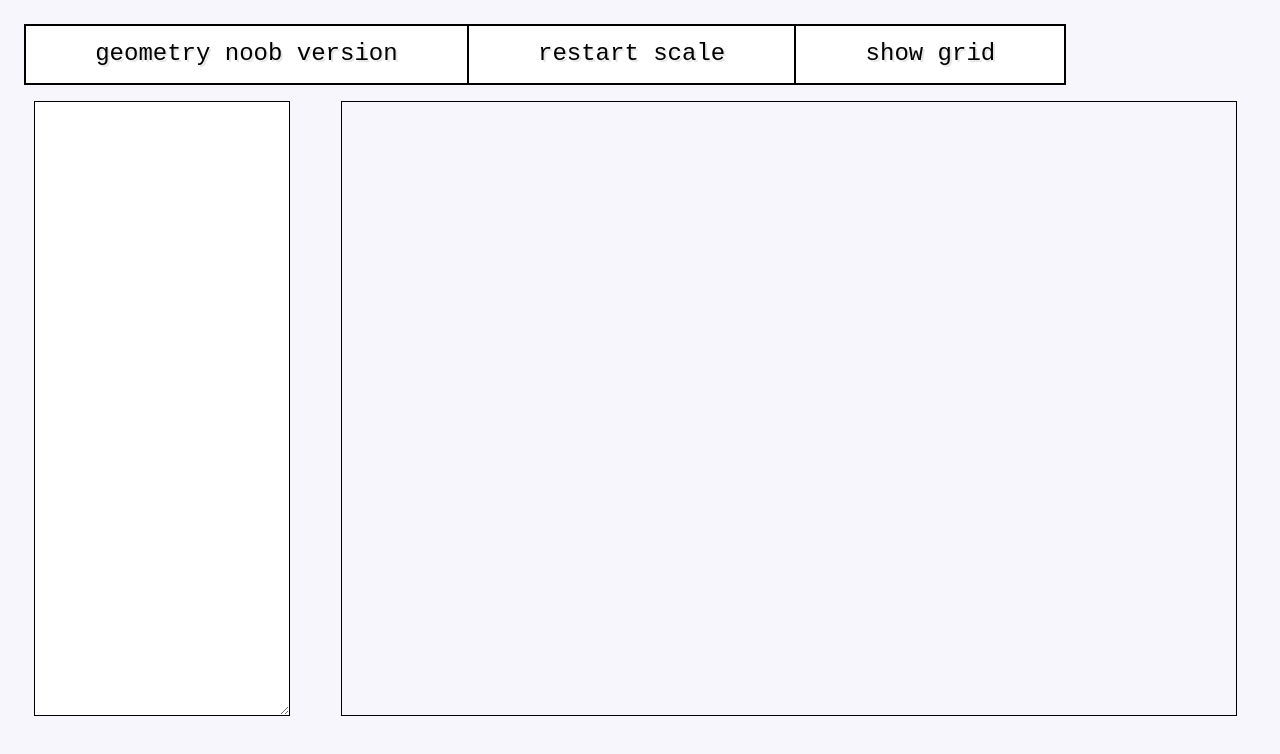
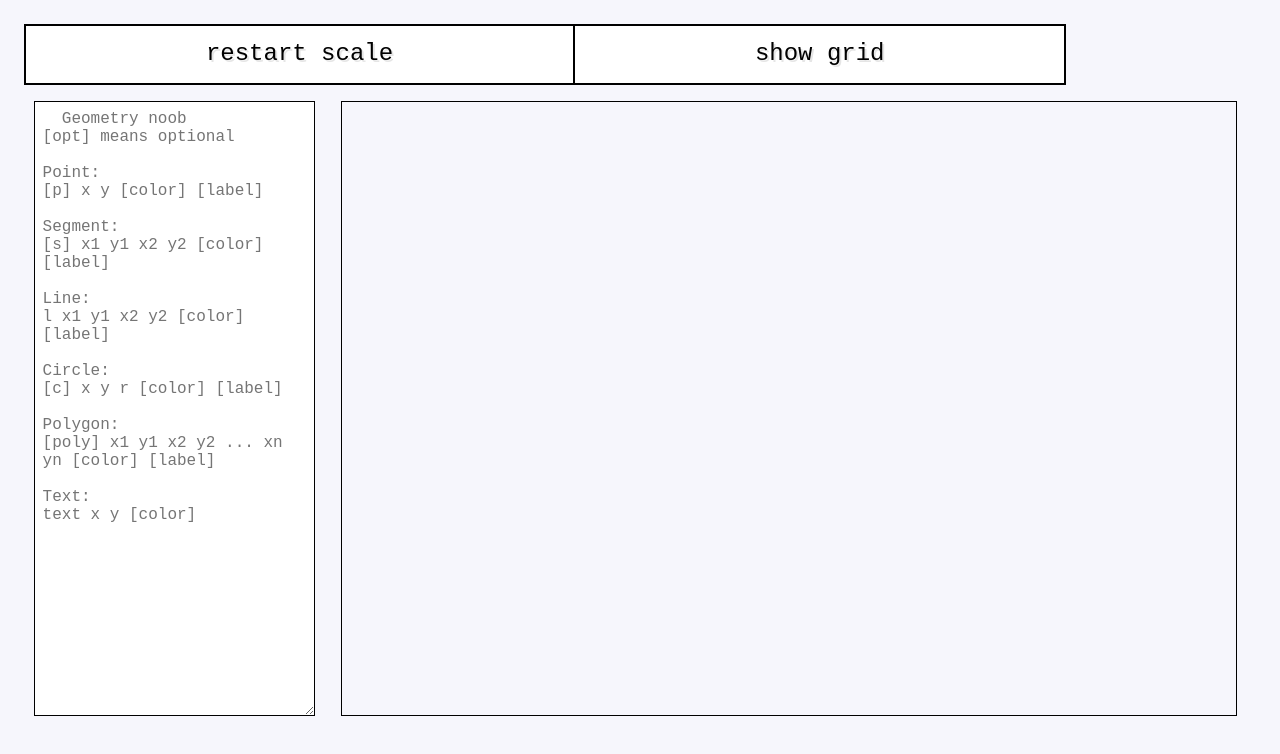
Before and after one commit to abraham-murillo/Geometry-drawing-tool, a React (Create React App) app: page / in a window 1280 px wide. Shown: the top 754 px of the page. Built offline with nearby package versions, Linux system fonts and the light colour scheme.

Commit message:
Placeholder

```diff
--- a/src/App.js
+++ b/src/App.js
@@ -68,11 +68,25 @@ class App extends Component {
   }
 
   render() {
+    const text =
+    "  Geometry noob\n" +
+    "[opt] means optional\n\n" +
+    "Point:\n" +
+    "[p] x y [color] [label]\n\n" +
+    "Segment:\n" +
+    "[s] x1 y1 x2 y2 [color] [label]\n\n" +
+    "Line:\n" +
+    "l x1 y1 x2 y2 [color] [label]\n\n" +
+    "Circle:\n" +
+    "[c] x y r [color] [label]\n\n" +
+    "Polygon:\n" +
+    "[poly] x1 y1 x2 y2 ... xn yn [color] [label]\n\n" +
+    "Text:\n" +
+    "text x y [color]\n\n"
+
     return (
       <div>
         <div className="multi-button">
-          <button>Geometry noob version</button>
-
           <button onClick={this.restartScale.bind(this)} >
             Restart scale
           </button>
@@ -87,8 +101,7 @@ class App extends Component {
             type="text"
             className="input"
             onChange={this.getInput.bind(this)}
-          >
-          </textarea>
+            placeholder={text} />
 
           <Canvas
             objects={this.state.objects}
--- a/src/styles.css
+++ b/src/styles.css
@@ -1,5 +1,5 @@
 body {
-  background-color: #f6f6fc
+  background-color: #f6f6fc;
 }
 
 .App {
@@ -9,11 +9,11 @@ body {
 .input {
   position: static;
   /* display: block; */
-  padding: 0;
-  width: 20vw;
+  padding: .5em;
+  width: 22vw;
   height: 48vw;
   margin: 0vw 2vw;
-  font-size: x-large;
+  font-size: large;
   background-color: white;
   border:black 1px solid;
 }
@@ -24,7 +24,7 @@ body {
   padding: 0;
   width: 70vw;
   height: 48vw;
-  margin: 0vw 2vw;
+  /* margin: 0vw 2vw; */
   border:black 1px solid;
 }
 
```
Also changed, not shown: 1 other file (tests, documents, lock files or other folders).
